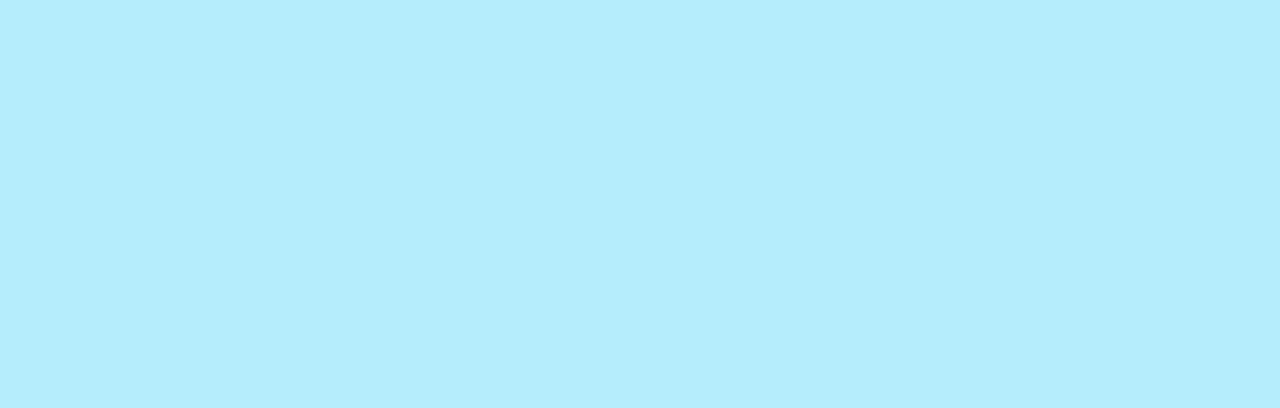
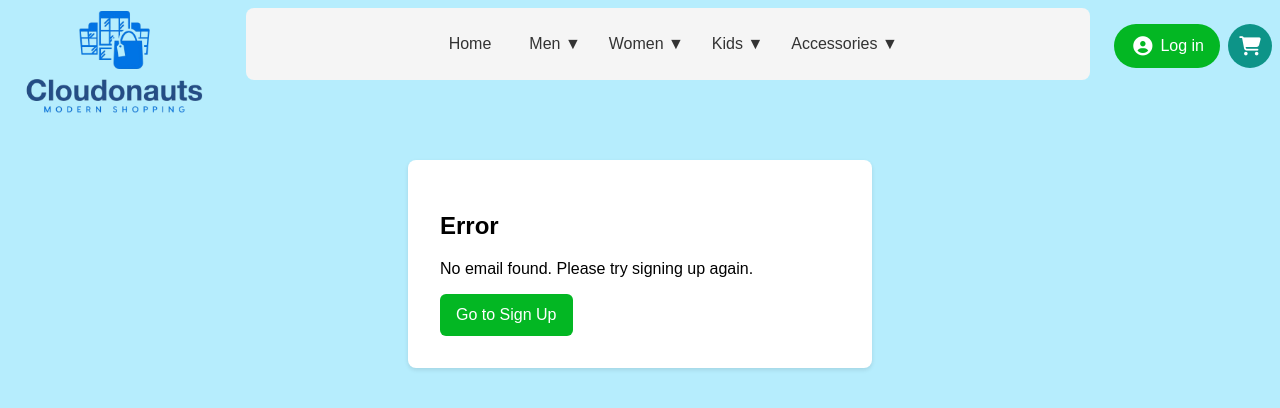
Before and after one commit to Arthur-0896/Cloudonauts, a React (Create React App) app in the folder React-Web-Server/: page /confirm-signup in a window 1280 px wide. Before the commit this address had no page. Shown: the top 408 px of the page. Built offline with nearby package versions, Linux system fonts and the light colour scheme; what amazon-cognito-identity-js, react-oidc-context would draw is missing.

Commit message:
Fixed Signup bug

```diff
--- /dev/null
+++ b/React-Web-Server/src/pages/ConfirmSignUpPage.js
@@ -0,0 +1,207 @@
+import React, { useState } from "react";
+import { useNavigate, useLocation } from "react-router-dom";
+import { CognitoUser, CognitoUserPool } from "amazon-cognito-identity-js";
+
+const poolData = {
+  UserPoolId: process.env.REACT_APP_COGNITO_USER_POOL_ID,
+  ClientId: process.env.REACT_APP_COGNITO_CLIENT_ID,
+};
+
+const userPool = new CognitoUserPool(poolData);
+
+function ConfirmSignUpPage() {
+  const [confirmationCode, setConfirmationCode] = useState("");
+  const [loading, setLoading] = useState(false);
+  const [error, setError] = useState("");
+  const [success, setSuccess] = useState(false);
+  const navigate = useNavigate();
+  const location = useLocation();
+  const email = location.state?.email;
+
+  const handleSubmit = (e) => {
+    e.preventDefault();
+    setLoading(true);
+    setError("");
+
+    if (!email) {
+      setError("Email is missing. Please try signing up again.");
+      setLoading(false);
+      return;
+    }
+
+    const userData = {
+      Username: email,
+      Pool: userPool,
+    };
+
+    const cognitoUser = new CognitoUser(userData);
+
+    cognitoUser.confirmRegistration(confirmationCode, true, (err, result) => {
+      setLoading(false);
+
+      if (err) {
+        setError(err.message || "Error confirming signup");
+        return;
+      }
+
+      setSuccess(true);
+      // Redirect to login page after 2 seconds
+      setTimeout(() => {
+        navigate("/login");
+      }, 2000);
+    });
+  };
+
+  const handleResendCode = () => {
+    if (!email) {
+      setError("Email is missing. Please try signing up again.");
+      return;
+    }
+
+    const userData = {
+      Username: email,
+      Pool: userPool,
+    };
+
+    const cognitoUser = new CognitoUser(userData);
+
+    cognitoUser.resendConfirmationCode((err) => {
+      if (err) {
+        setError(err.message || "Error resending code");
+        return;
+      }
+      setError(""); // Clear any existing errors
+      setSuccess(false); // Reset success state
+      alert("Verification code has been resent to your email.");
+    });
+  };
+
+  if (!email) {
+    return (
+      <div style={styles.container}>
+        <h2>Error</h2>
+        <p>No email found. Please try signing up again.</p>
+        <button
+          onClick={() => navigate("/signup")}
+          style={styles.button}
+        >
+          Go to Sign Up
+        </button>
+      </div>
+    );
+  }
+
+  return (
+    <div style={styles.container}>
+      <h2 style={styles.heading}>Confirm Your Email</h2>
+      <p style={styles.instruction}>
+        Please enter the verification code sent to {email}
+      </p>
+
+      <form onSubmit={handleSubmit} style={styles.form}>
+        <div style={styles.inputGroup}>
+          <input
+            type="text"
+            value={confirmationCode}
+            onChange={(e) => setConfirmationCode(e.target.value)}
+            placeholder="Enter verification code"
+            style={styles.input}
+            required
+          />
+        </div>
+
+        <button
+          type="submit"
+          disabled={loading}
+          style={styles.button}
+        >
+          {loading ? "Confirming..." : "Confirm Sign Up"}
+        </button>
+
+        <button
+          type="button"
+          onClick={handleResendCode}
+          style={styles.resendButton}
+        >
+          Resend Code
+        </button>
+      </form>
+
+      {error && <p style={styles.error}>{error}</p>}
+      {success && (
+        <p style={styles.success}>
+          Email confirmed successfully! Redirecting to login...
+        </p>
+      )}
+    </div>
+  );
+}
+
+const styles = {
+  container: {
+    maxWidth: "400px",
+    margin: "2rem auto",
+    padding: "2rem",
+    backgroundColor: "#ffffff",
+    borderRadius: "8px",
+    boxShadow: "0 2px 4px rgba(0, 0, 0, 0.1)"
+  },
+  heading: {
+    marginBottom: "1rem",
+    textAlign: "center",
+    color: "#111827"
+  },
+  instruction: {
+    marginBottom: "2rem",
+    textAlign: "center",
+    color: "#4b5563"
+  },
+  form: {
+    display: "flex",
+    flexDirection: "column",
+    gap: "1rem"
+  },
+  inputGroup: {
+    marginBottom: "1rem"
+  },
+  input: {
+    width: "100%",
+    padding: "0.75rem",
+    borderRadius: "6px",
+    border: "1px solid #d1d5db",
+    fontSize: "1rem"
+  },
+  button: {
+    backgroundColor: "#03b723",
+    color: "#ffffff",
+    padding: "0.75rem 1rem",
+    border: "none",
+    borderRadius: "6px",
+    cursor: "pointer",
+    fontSize: "1rem",
+    transition: "background-color 0.2s",
+    ":hover": {
+      backgroundColor: "#029b1f"
+    }
+  },
+  resendButton: {
+    backgroundColor: "transparent",
+    color: "#2563eb",
+    padding: "0.75rem 1rem",
+    border: "none",
+    cursor: "pointer",
+    fontSize: "0.875rem"
+  },
+  error: {
+    color: "#dc2626",
+    marginTop: "1rem",
+    textAlign: "center"
+  },
+  success: {
+    color: "#059669",
+    marginTop: "1rem",
+    textAlign: "center"
+  }
+};
+
+export default ConfirmSignUpPage;
--- a/React-Web-Server/src/pages/SignUpPage.js
+++ b/React-Web-Server/src/pages/SignUpPage.js
@@ -20,6 +20,7 @@ if (!missingConfig) {
 }
 
 function SignUpPage() {
+  const navigate = useNavigate();
   const [form, setForm] = useState({
     email: "",
     password: "",
@@ -29,6 +30,10 @@ function SignUpPage() {
   const [loading, setLoading] = useState(false);
   const [error, setError] = useState("");
   const [success, setSuccess] = useState(false);
+
+  const navigateToConfirmation = (email) => {
+    navigate('/confirm-signup', { state: { email } });
+  };
 
   const handleChange = e => {
     setForm({ ...form, [e.target.name]: e.target.value });
@@ -83,6 +88,7 @@ function SignUpPage() {
           }
           setSuccess(true);
           setLoading(false);
+          navigateToConfirmation(form.email);
         }
       }
     );
--- a/React-Web-Server/src/routes/AppRoutes.js
+++ b/React-Web-Server/src/routes/AppRoutes.js
@@ -4,6 +4,7 @@ import { BrowserRouter as Router, Route, Routes } from 'react-router-dom';
 import OrderConfirmation from '../pages/OrderConfirmation';
 import App from "../App";
 import AuthenticatedHome from "../pages/AuthenticatedHome";
+import ConfirmSignUpPage from "../pages/ConfirmSignUpPage";
 import AddProductForm from "../pages/AddProductForm";
 import LoginPage from "../pages/LoginPage";
 import SignUpPage from "../pages/SignUpPage";
@@ -20,6 +21,7 @@ function AppRoutes() {
         <Route path="add-product" element={<AddProductForm />} />
         <Route path="/product/:pid" element={<ProductDetail />} />
         <Route path="signup" element={<SignUpPage />} />
+        <Route path="confirm-signup" element={<ConfirmSignUpPage />} />
         <Route path="login" element={<LoginPage />} />
                   <Route path="/cart" element={<Cart />} />
           <Route path="/order-confirmation/:orderId" element={<OrderConfirmation />} />
```
